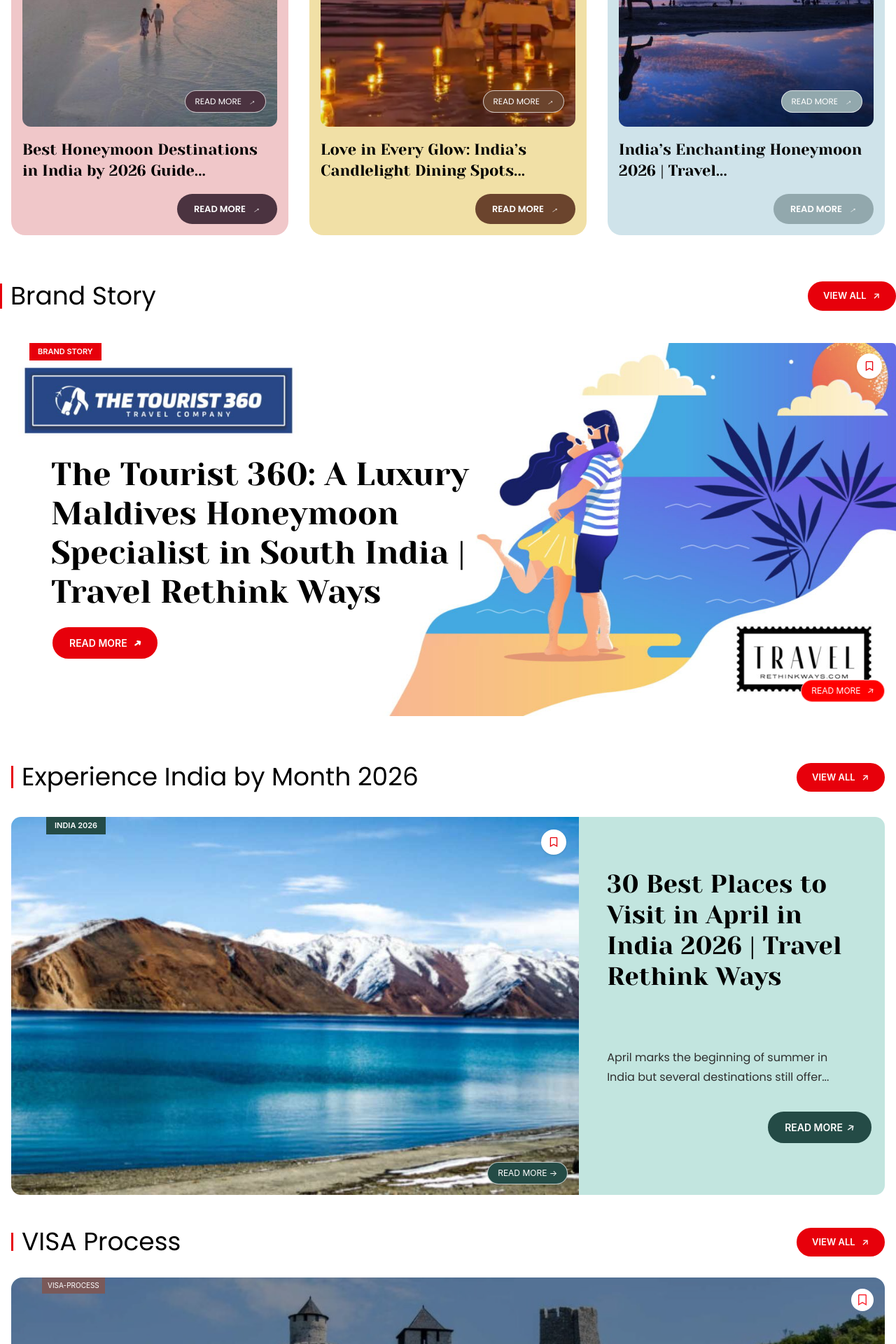
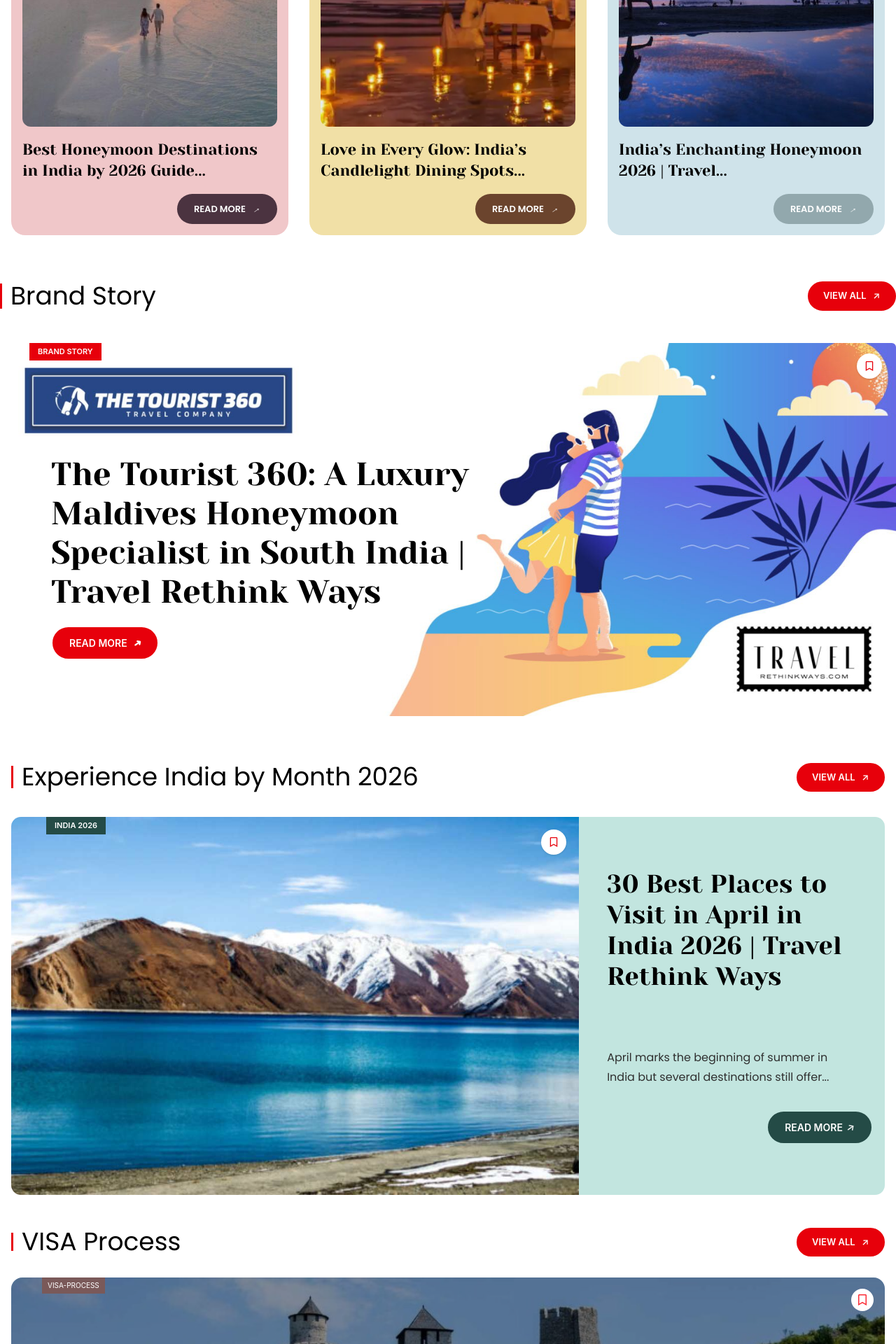
Before and after one commit to aadhivishnu04/content-travel, a React (Vite) app: page / in a window 1280 px wide. Shown: the part 1980-3900 px from the top of the page at 70% size. Built offline with nearby package versions, Linux system fonts and the light colour scheme.

Commit message:
new changes

```diff
--- a/src/components/Brandstory.jsx
+++ b/src/components/Brandstory.jsx
@@ -68,7 +68,7 @@ return (
     </div>
 
     {/* MOBILE READ MORE */}
-    <button className="absolute bottom-[20px] right-4 flex items-center gap-2 px-[14px] py-[6px] rounded-full border border-white/70 text-white text-[12px] bg-[RED] hover:bg-[#4a2f4a] transition">
+    <button className="absolute bottom-[20px] md:hidden right-4 flex items-center gap-2 px-[14px] py-[6px] rounded-full border border-white/70 text-white text-[12px] bg-[RED] hover:bg-[#4a2f4a] transition">
       READ MORE<span className="-rotate-[35deg]">
         →
       </span>
--- a/src/components/Honeymooncard.jsx
+++ b/src/components/Honeymooncard.jsx
@@ -117,7 +117,7 @@ className="absolute top-[8px] right-[8px] w-[32px] h-[32px] flex items-center ju
 {/* MOBILE READ MORE */}
 
 <button
-className="absolute bottom-[20px] right-4 flex items-center gap-2 px-[14px] py-[6px] rounded-full border border-white/70 text-white text-[12px] bg-[#55364b] hover:bg-[#4a2f4a] transition"
+className="absolute bottom-[20px] md:hidden right-4 flex items-center gap-2 px-[14px] py-[6px] rounded-full border border-white/70 text-white text-[12px] bg-[#55364b] hover:bg-[#4a2f4a] transition"
 style={{ background: post.btn }}
 >
 READ MORE
--- a/src/components/Month.jsx
+++ b/src/components/Month.jsx
@@ -65,7 +65,7 @@ className="absolute top-[12px] right-[12px] md:top-[18px] md:right-[18px] w-[30p
 </div>
 
 {/* MOBILE READ MORE */}
-<button className="absolute bottom-[15px] right-4 flex items-center gap-2 px-[14px] py-[6px] rounded-full border border-white/70 text-white text-[12px] bg-[#244B46] hover:bg-[#4a2f4a] transition">
+<button className="absolute bottom-[15px] md:hidden right-4 flex items-center gap-2 px-[14px] py-[6px] rounded-full border border-white/70 text-white text-[12px] bg-[#244B46] hover:bg-[#4a2f4a] transition">
 READ MORE →
 </button>
 
--- a/src/components/UniqueStayStories.jsx
+++ b/src/components/UniqueStayStories.jsx
@@ -67,7 +67,7 @@ className="absolute top-[12px] right-[12px] md:top-[16px] md:right-[16px] w-[32p
 </div>
 
 {/* MOBILE READ MORE */}
-<button className="absolute bottom-[15px] right-4 flex items-center gap-2 px-[14px] py-[6px] rounded-full border border-white/70 text-white text-[12px] bg-[#5b3dbb]
+<button className="absolute bottom-[15px] md:hidden right-4 flex items-center gap-2 px-[14px] py-[6px] rounded-full border border-white/70 text-white text-[12px] bg-[#5b3dbb]
   hover:bg-[#4a2f4a] transition">
 READ MORE →
 </button>
--- a/src/components/VisaFreeEscapes.jsx
+++ b/src/components/VisaFreeEscapes.jsx
@@ -60,7 +60,7 @@ return ( <section className="w-full md:max-w-[1320px] mx-auto mt-[40px] md:mt-[6
       </button>
 
       {/* MOBILE BUTTON */}
-      <button className="absolute bottom-[15px] right-4 flex items-center gap-2 px-[14px] py-[6px] rounded-full border border-white/70 text-white text-[12px] bg-[#2f3e4f]
+      <button className="absolute bottom-[15px] md:hidden right-4 flex items-center gap-2 px-[14px] py-[6px] rounded-full border border-white/70 text-white text-[12px] bg-[#2f3e4f]
 
   hover:bg-[#4a2f4a] transition">
         READ MORE →
--- a/src/components/Visacard.jsx
+++ b/src/components/Visacard.jsx
@@ -67,7 +67,7 @@ return (
 
 
       {/* MOBILE READ MORE */}
-      <button className="absolute bottom-[15px] right-4 flex items-center gap-2 px-[14px] py-[6px] rounded-full border border-white/70 text-white text-[12px] bg-[#7a5959]  hover:bg-[#4a2f4a] transition">
+      <button className="absolute bottom-[15px] md:hidden right-4 flex items-center gap-2 px-[14px] py-[6px] rounded-full border border-white/70 text-white text-[12px] bg-[#7a5959]  hover:bg-[#4a2f4a] transition">
         READ MORE →
       </button>
 
```
